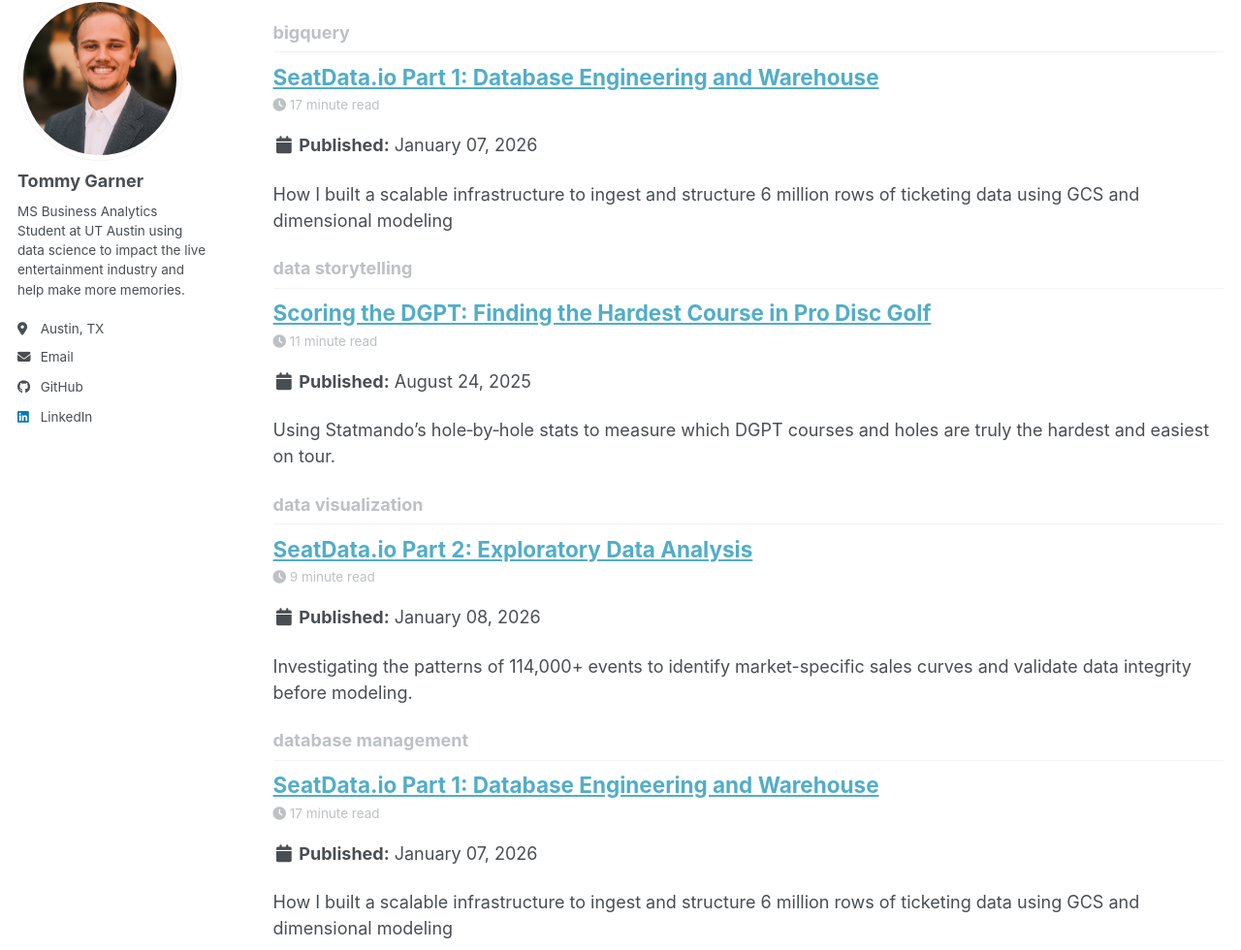
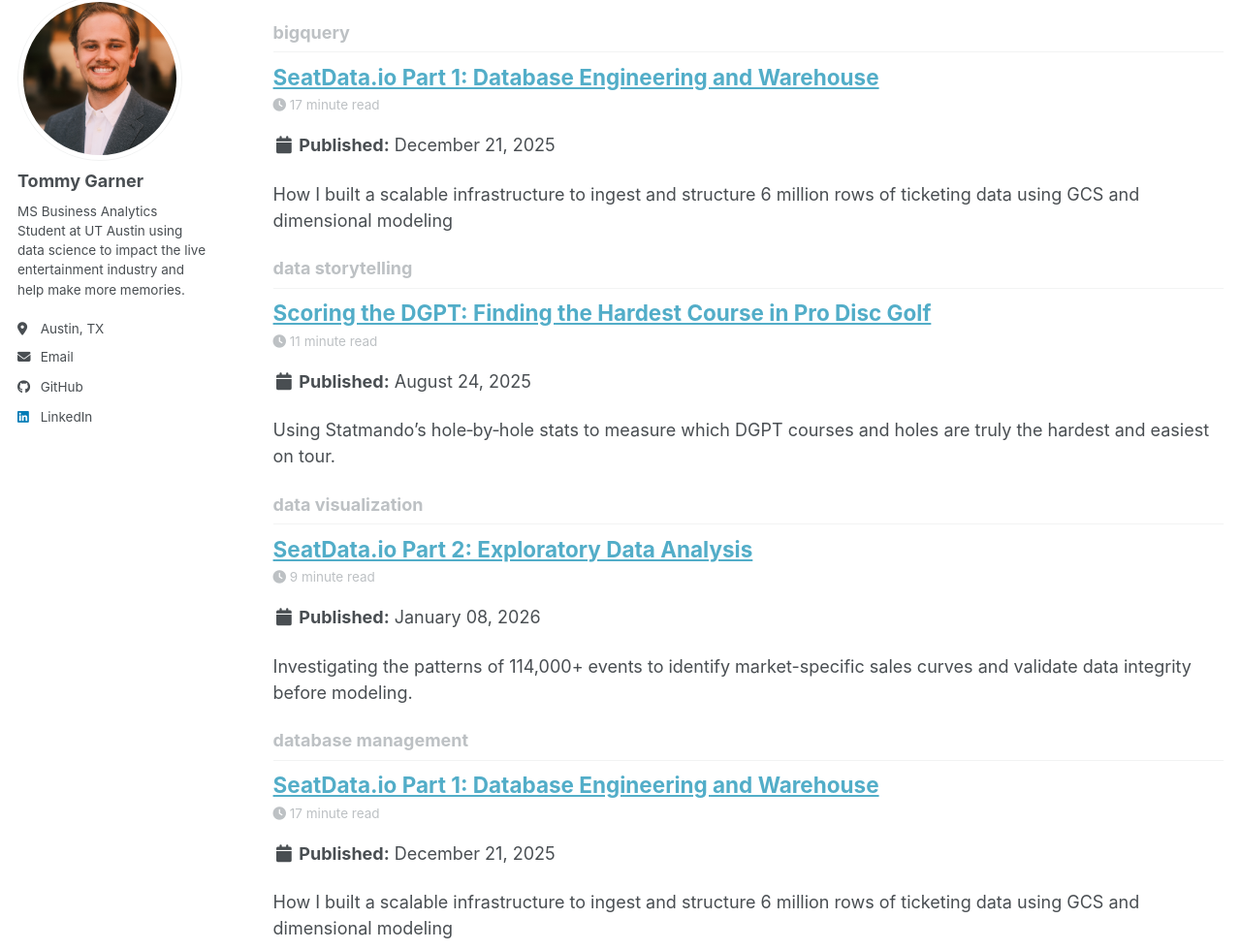
Before and after one commit to tommygarner/tommygarner.github.io, a Jekyll site: the page built from _pages/tag-archive.html, in a window 1280 px wide and 1400 px high, scrolled down 496 px. Shown: the part 121-1101 px from the top of the window at 97% size. Built offline with Jekyll 4.4.1, drawn with Linux system fonts in a browser that asks for light colours; a script bundle is joined from its source files by our own code; library files that are not in the unit come from our copies; some of the changed text lies outside the part shown.

Commit message:
Update post date for SeatData.io article

```diff
--- a/_posts/2025-12-21-seatdata-io-database-engineering.md
+++ b/_posts/2025-12-21-seatdata-io-database-engineering.md
@@ -1,7 +1,7 @@
 ---
 layout: single
 title: "SeatData.io Part 1: Database Engineering and Warehouse"
-date: 2026-01-07
+date: 2025-12-21
 description: "Designing a Star Schema and ETL Pipeline in BigQuery for High-Frequency Secondary Market Snapshots"
 author_profile: true
 toc: true
```
